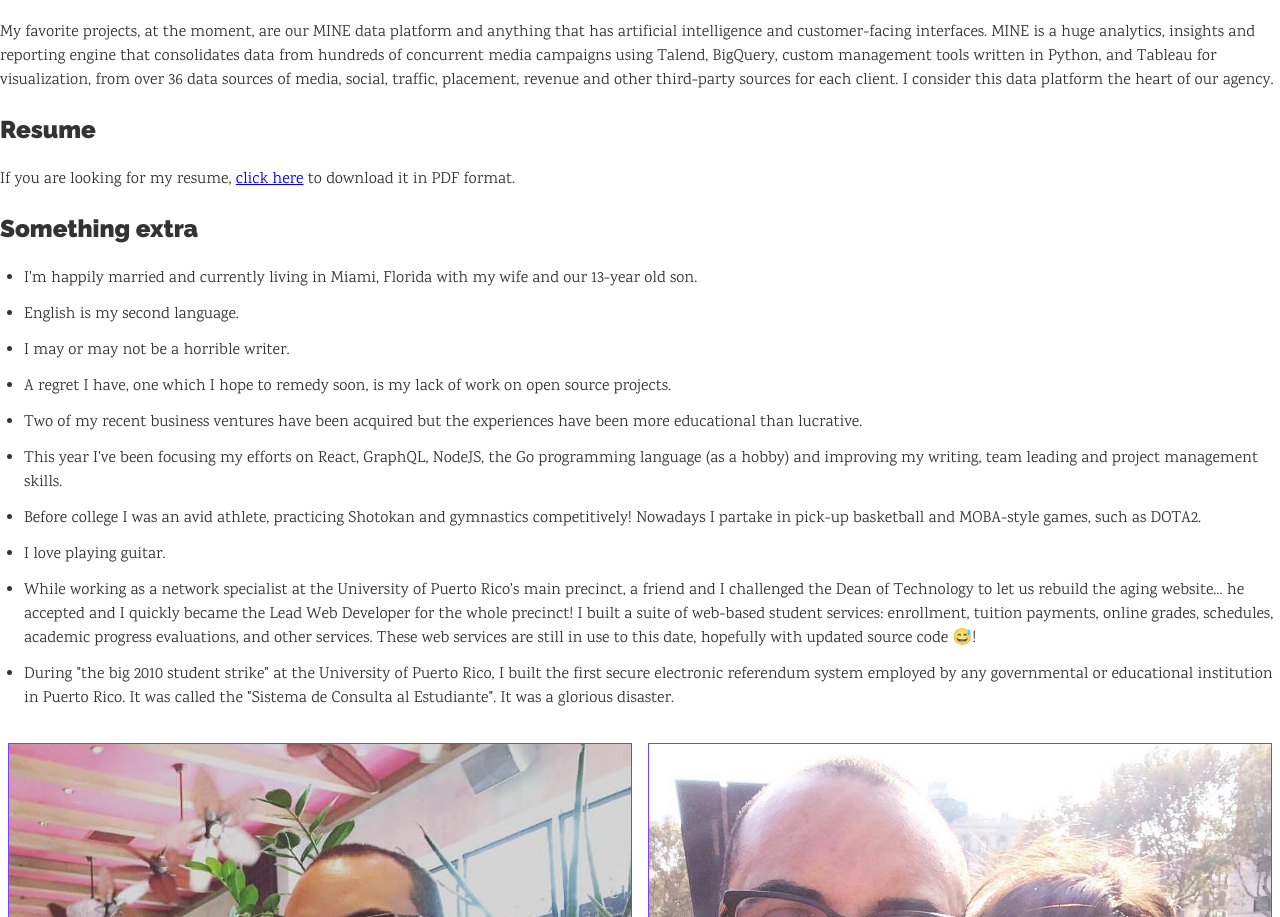
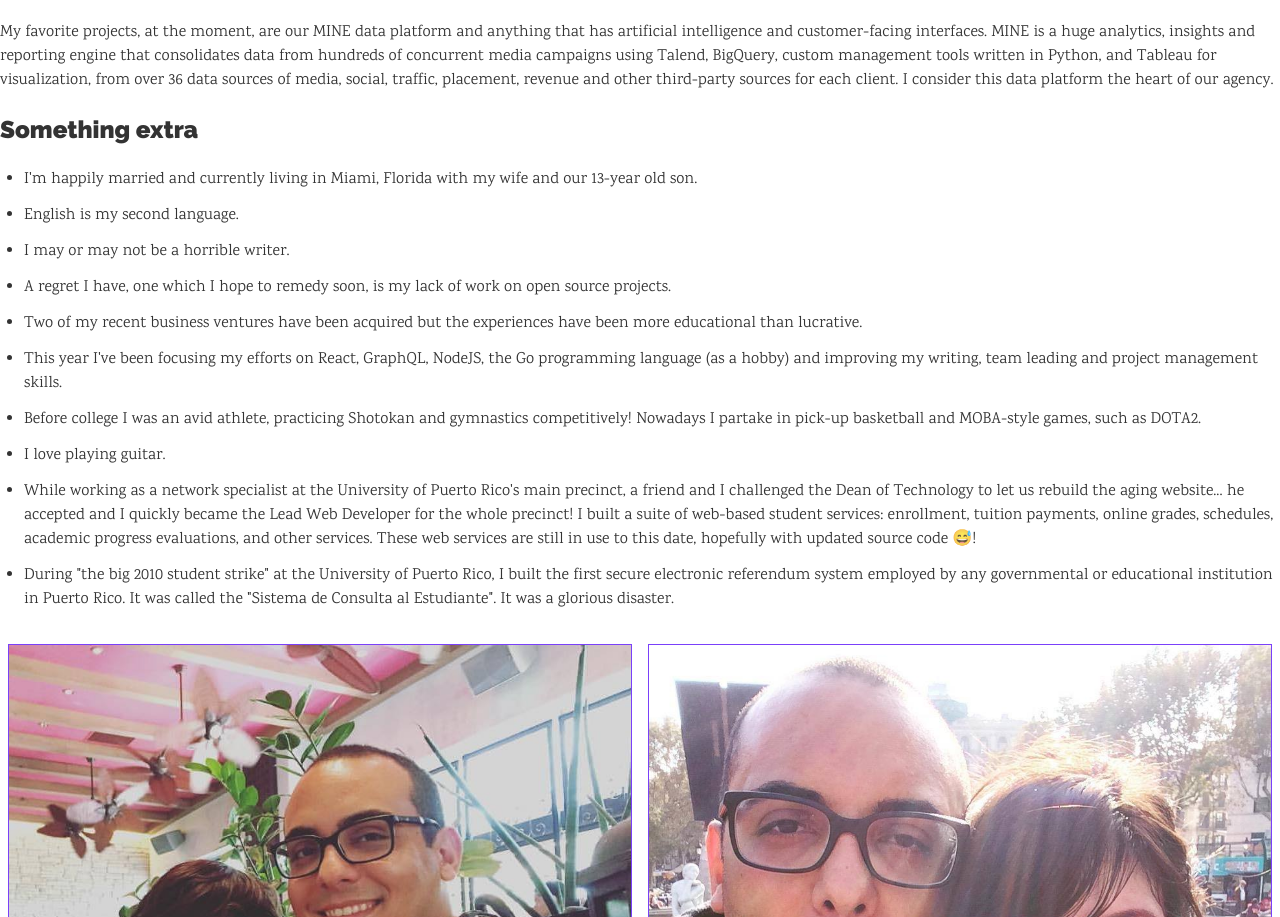
Before and after one commit to antonio666917/arodus-gatsby, a Gatsby site: page /about-me in a window 1280 px wide. Shown: the part 1126-2043 px from the top of the page. Built offline with nearby package versions, Linux system fonts and the light colour scheme; Gatsby itself is replaced by a stand-in of ours; some packages are replaced by stand-ins of ours.

Commit message:
remove the resumé

```diff
--- a/src/pages/about-me.js
+++ b/src/pages/about-me.js
@@ -125,19 +125,6 @@ export default () => (
       platform the heart of our agency.
     </p>
 
-    <h2>Resume</h2>
-    <p>
-      If you are looking for my resume,{" "}
-      <a
-        href={Resume}
-        rel="noopener noreferrer"
-        download={`Antonio Rodriguez - Resume - January 2018.pdf`}
-      >
-        click here
-      </a>{" "}
-      to download it in PDF format.
-    </p>
-
     <h2>Something extra</h2>
 
     <ul>
```
